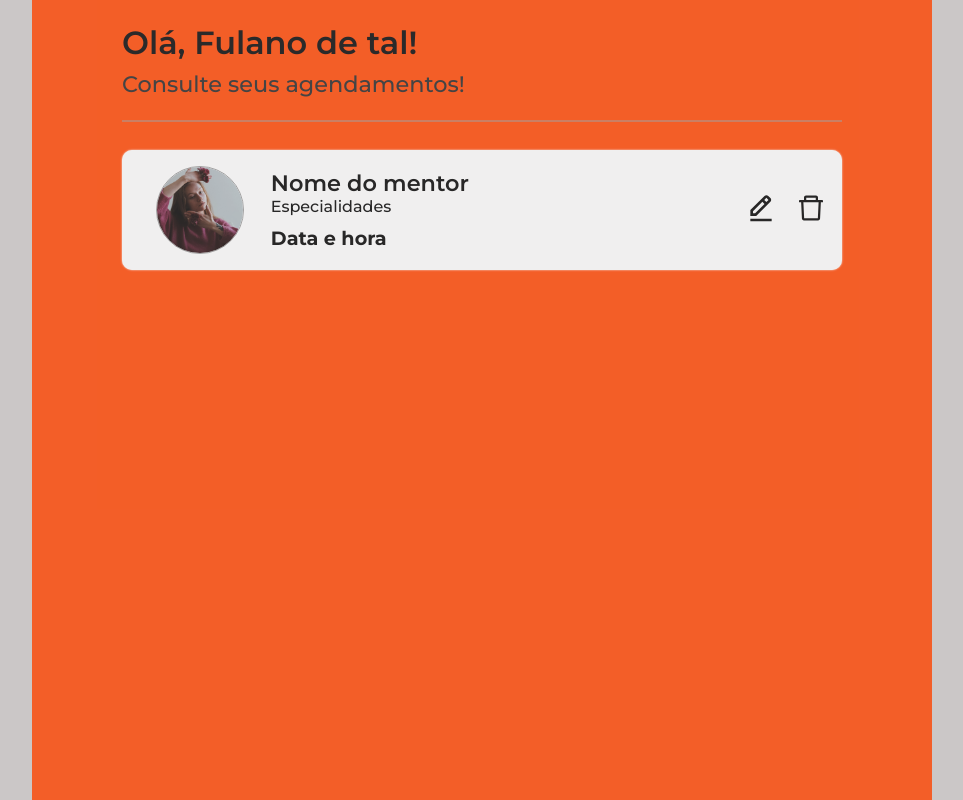
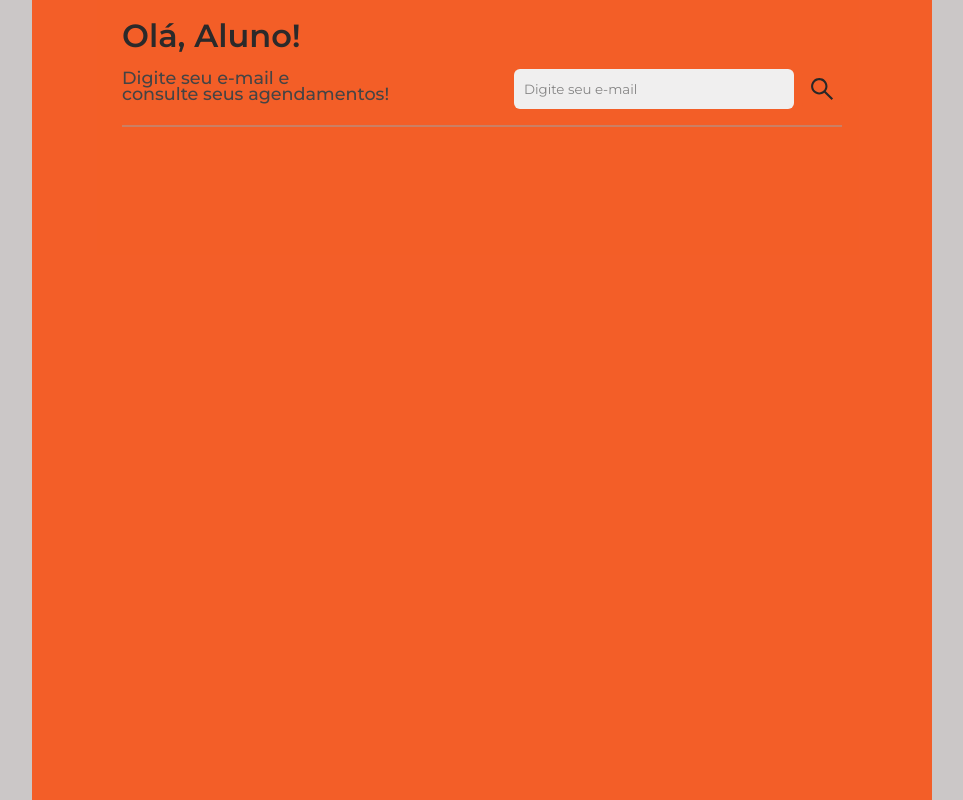
Before and after one commit to SQUAD-34-FCamara/Frontend, a React (Create React App) app: page /student in a window 1280 px wide. Shown: the whole page, without its empty margins (158-1121 px from the left). Built offline with nearby package versions, Linux system fonts and the light colour scheme.

Commit message:
Cria funcionalidade de listagem de mentorias do aluno

```diff
--- a/src/pages/StudentMentorship/index.jsx
+++ b/src/pages/StudentMentorship/index.jsx
@@ -1,5 +1,5 @@
 import { BiEditAlt } from 'react-icons/bi';
-import { AiOutlineDelete } from 'react-icons/ai';
+import { AiOutlineDelete, AiOutlineSearch } from 'react-icons/ai';
 
 import {
   Container,
@@ -17,30 +17,68 @@ import {
 
 import avatar from '../../assets/foto-teste.jpg';
 
-// import api from '../../services/api';
+import api from '../../services/api';
+import { useEffect, useState } from 'react';
 
 
 export default function StudentMentorship() {
+  const [emailAluno, setEmailAluno] = useState('');
+  const [mentorias, setMentorias] = useState([]);
+
+
+  function handleSubmit(e) {
+    e.preventDefault();
+
+    api.get(`/alunos/${emailAluno}`)
+    .then((response) => {
+        setMentorias(response.data)
+        console.log(response.data)
+    }).catch((err => {
+        console.log(err)
+    }))
+}
+
   return (
     <Container>
       <Content>
         <Greetings>
-          <h3>Olá, Fulano de tal! </h3>
-          <p>Consulte seus agendamentos!</p>
+          <h3>Olá, Aluno! </h3>
+
+          <div>
+            <label htmlFor='email'>
+              Digite seu e-mail e <br />
+              consulte seus agendamentos!
+            </label>
+            <div>
+            <input
+              placeholder='Digite seu e-mail'
+              type="text"
+              id="email"
+              value={emailAluno}
+              onChange={(e) => setEmailAluno(e.target.value)}
+            />
+            <button onClick={handleSubmit}>
+              <AiOutlineSearch />
+            </button>
+            </div>
+          </div>
+
         </Greetings>
 
         <SeparationLine />
 
         <ListOfMentorships>
+          {
+            mentorias?.map(mentoria => (
               <MentorshipItem>
                 <MentorAvatar>
-              <img src={avatar} alt="foto do mentor" />
+                  <img src={mentoria?.agendamentosAluno[0]?.mentor?.linkImage} alt="foto do mentor" />
                 </MentorAvatar>
 
                 <MentorshipInfo>
-              <p className='nome-mentor'>Nome do mentor</p>
-              <p className='especialidade'>Especialidades</p>
-              <p className='horario'>Data e hora</p>
+                  <p className='nome-mentor'>{mentoria?.agendamentosAluno[0]?.mentor?.nome}</p>
+                  <p className='especialidade'>{mentoria?.agendamentosAluno[0]?.mentor?.especialidades}</p>
+                  <p className='horario'>{mentoria?.agendamentosAluno[0]?.data}</p>
                 </MentorshipInfo>
 
                 <Buttons>
@@ -54,6 +92,9 @@ export default function StudentMentorship() {
                   </CancelButton>
                 </Buttons>
               </MentorshipItem>
+            ))
+          }
+
         </ListOfMentorships>
 
 
--- a/src/pages/StudentMentorship/styles.js
+++ b/src/pages/StudentMentorship/styles.js
@@ -63,67 +63,146 @@ export const SeparationLine = styled.div`
 
 export const Greetings = styled.div`
   width: 90%;
-  height: 80px;
+  height: auto;
   display: flex;
   flex-direction: column;
   justify-content: center;
+  padding: 16px 0;
 
   h3 {
     color: #040303;
     margin-bottom: 8px;
   }
 
-  p {
-    font-size: 0.8rem;
-    font-weight: 500;
-    color: #242424;
+  div {
+
+    label {
+      font-size: 0.8rem;
+      line-height: 1rem;
+      font-weight: 500;
+      color: #242424;
+    }
+
+    div {
+      display: flex;
+      align-items: center;
+      input {
+        width: 160px;
+        height: 32px;
+        border: none;
+        border-radius: 6px;
+        background-color: #fafafa;
+        margin-top: 6px;
+        margin-right: 4px;
+        padding: 0 10px;
+      }
+
+      button {
+        width: 32px;
+        height: 32px;
+        border: none;
+        border-radius: 6px;
+        background-color: #fe4400;
+        margin-top: 6px;
+
+        display: flex;
+        align-items: center;
+        justify-content: center;
+
+        transition: filter 0.3s;
+
+        svg {
+          font-size: 24px;
+        }
+
+        &:hover {
+          filter: brightness(0.8)
+        }
+      }
+    }
+
   }
 
-  @media(min-width: 425px) {
-    p {
-      font-size: 0.85rem;
-    }
-  }
 
   @media(min-width: 768px) {
     width: 80%;
-    height: 100px;
 
     h3 {
-      font-size: 1.4rem;
-      margin-bottom: 6px;
+      font-size: 1.6rem;
+      margin-bottom: 4px;
     }
 
-    p {
-      font-size: 1rem;
+    div {
+      display: flex;
+      align-items: center;
+      justify-content: space-between;
+
+      label {
+        font-size: 0.9rem;
+        margin-right: 24px;
+      }
+
+      div {
+        display: flex;
+        align-items: center;
+
+        input {
+          height: 40px;
+          width: 200px;
+          margin-right: 6px;
+        }
+
+        button {
+          width: 40px;
+          height: 40px;
+
+          svg {
+            font-size: 28px;
+          }
+        }
+      }
     }
   }
 
   @media(min-width: 1024px) {
     width: 80%;
-    height: 120px;
 
     h3 {
       font-size: 2rem;
       margin-bottom: 8px;
     }
 
-    p {
-      font-size: 1.4rem;
+    div {
+      display: flex;
+      align-items: center;
+      justify-content: space-between;
+
+      label {
+        font-size: 1.1rem;
+        margin-right: 0;
+      }
+
+      div {
+        input {
+          height: 40px;
+          width: 280px;
+          margin-right: 8px;
+        }
+      }
     }
   }
 
   @media(min-width: 1440px) {
     width: 80%;
-    height: 140px;
 
     h3 {
-      font-size: 2rem;
-      margin-bottom: 8px;
+      font-size: 2.2rem;
     }
 
-    p {
-      font-size: 1.4rem;
+    div {
+      label {
+        font-size: 1.2rem;
+      }
     }
   }
 `;
@@ -153,21 +232,41 @@ export const MentorshipItem = styled.div`
   justify-content: space-between;
   padding: 4px 8px;
 
+  & + div {
+    margin-top: 8px;
+  }
+
   @media(min-width: 425px) {
     height: 80px;
     justify-content: flex-start;
+
+    & + div {
+      margin-top: 10px;
+    }
   }
 
   @media(min-width: 768px) {
     height: 96px;
+
+    & + div {
+      margin-top: 12px;
+    }
   }
 
   @media(min-width: 1024px) {
     height: 120px;
+
+    & + div {
+      margin-top: 14px;
+    }
   }
 
   @media(min-width: 1440px) {
     height: 132px;
+
+      & + div {
+      margin-top: 16px;
+    }
   }
 `;
 
```
Lines whose indentation alone changed are shown as unchanged.
